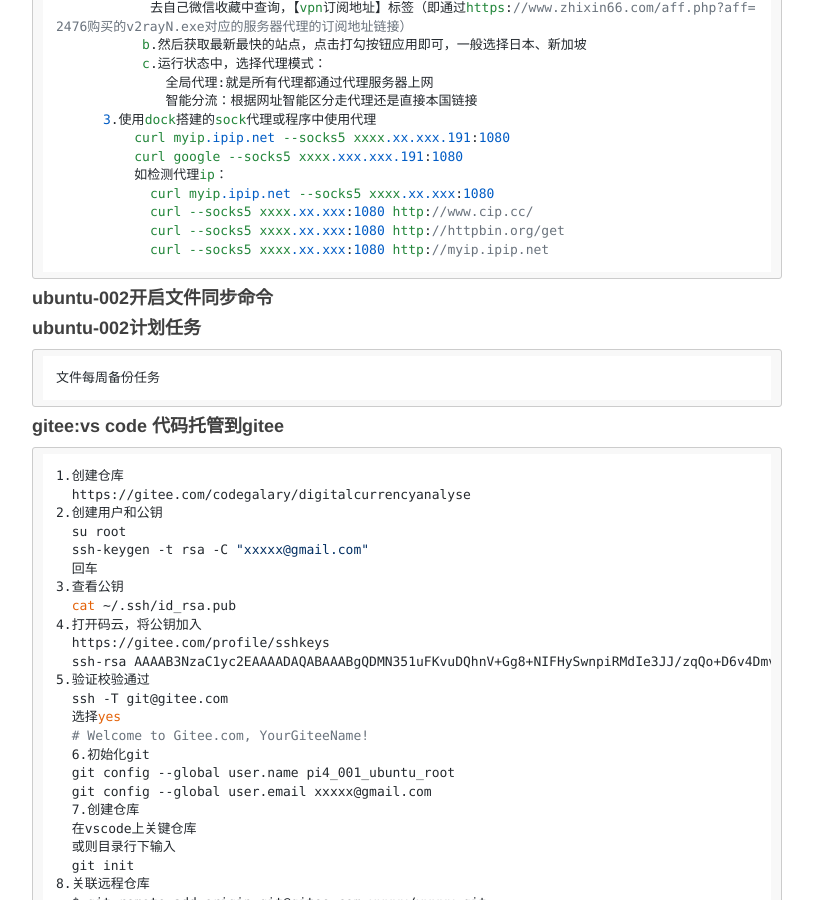
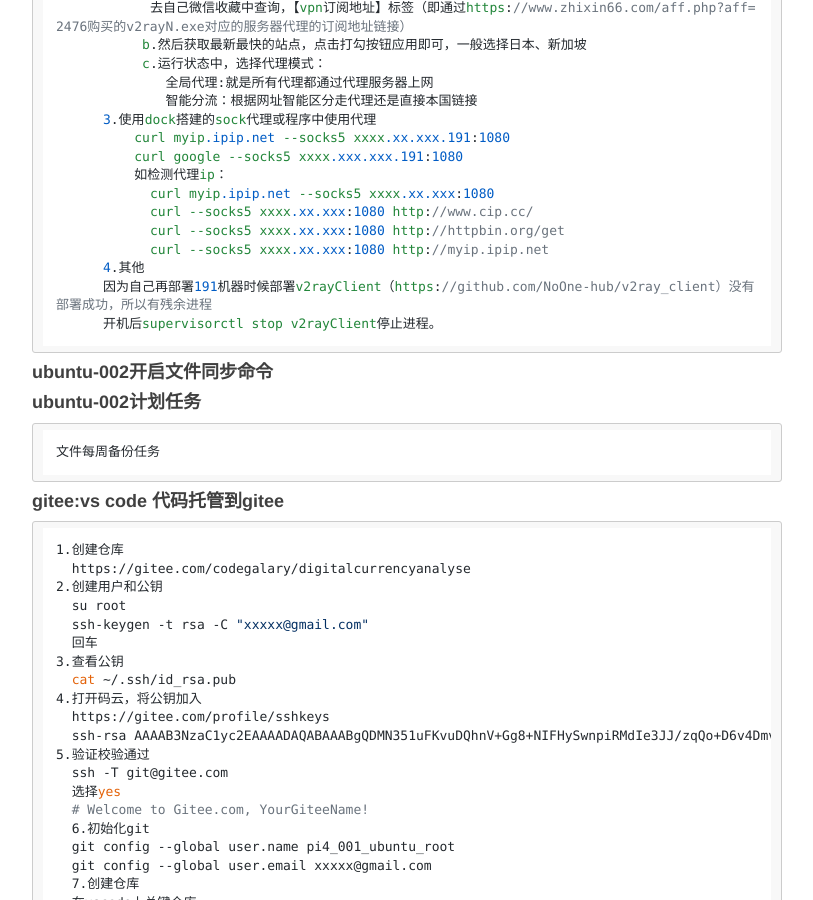
Before and after one commit to figerdeng/siweiwo, a Jekyll site: the page built from _posts/2021-07-06--raspi-ubuntu-dataanalyse.md, in a window 1280 px wide and 900 px high, scrolled down 16935 px. Shown: the whole window, without its empty margins (233-1046 px from the left). Built offline with Jekyll 4.4.1, drawn with Linux system fonts in a browser that asks for light colours; nearby versions of some CDN libraries; comment, search, counter and statistics services are not loaded.

Commit message:
代理vpn

````diff
--- a/_posts/2021-07-06--raspi-ubuntu-dataanalyse.md
+++ b/_posts/2021-07-06--raspi-ubuntu-dataanalyse.md
@@ -844,6 +844,9 @@ description: 树莓派打造量化平台
             curl --socks5 xxxx.xx.xxx:1080 http://www.cip.cc/
             curl --socks5 xxxx.xx.xxx:1080 http://httpbin.org/get
             curl --socks5 xxxx.xx.xxx:1080 http://myip.ipip.net
+      4.其他
+      因为自己再部署191机器时候部署v2rayClient（https://github.com/NoOne-hub/v2ray_client）没有部署成功，所以有残余进程
+      开机后supervisorctl stop v2rayClient停止进程。
   ```
 
 
````
